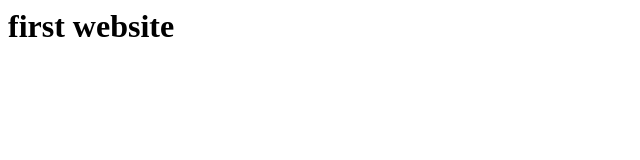
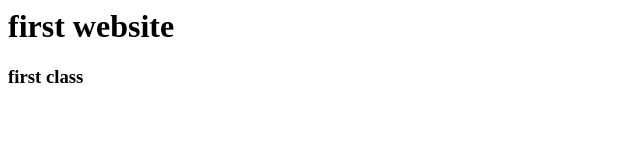
Before and after one commit to saurabhbarman/second, a plain HTML site: page index.html in a window 1280 px wide. Shown: the full height of the page, 0-640 px from the left. Drawn offline with Linux system fonts and the light colour scheme.

Commit message:
index file modified

```diff
--- a/index.html
+++ b/index.html
@@ -1 +1,2 @@
 <h1>first website</h1>
+<h3>first class</h3>
```
